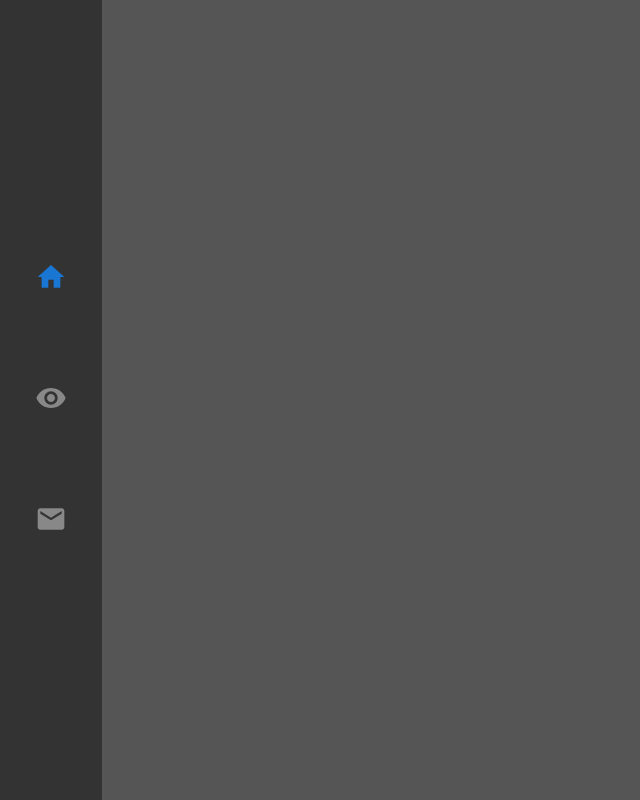
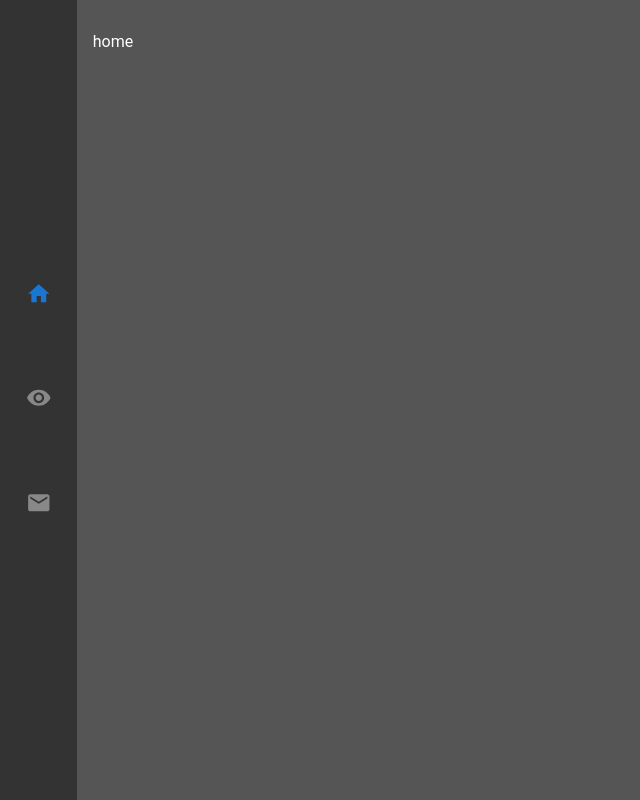
Before and after one commit to butosau2001/Portfolio, a React (Create React App) app: page / in a window 1280 px wide. Shown: the whole page, without its empty margins (0-640 px from the left). Built offline with nearby package versions, Linux system fonts and the light colour scheme.

Commit message:
mais sitinho

```diff
--- a/src/components/Sidebar/styles.js
+++ b/src/components/Sidebar/styles.js
@@ -3,7 +3,7 @@ import styled from "styled-components";
 export const Container = styled.div`
   position: fixed;
   height: 100vh;
-  width: 8vw;
+  width: 6vw;
   background-color: #333;
 
   display: flex;
--- a/src/components/SidebarButton/styles.js
+++ b/src/components/SidebarButton/styles.js
@@ -21,9 +21,8 @@ export const Container = styled.div`
   p {
     opacity: 0;
     transition: opacity 0.2s ease-out;
-    font-size: 1.4vw;
+    font-size: 1vw;
     font-weight: bold;
-    font-family: Roboto;
   }
 
   :hover {
@@ -36,9 +35,8 @@ export const Container = styled.div`
       opacity: 1;
       transition: opacity 0.2s ease-in;
 
-      font-size: 1.4vw;
+      font-size: 1vw;
       font-weight: bold;
-      font-family: Roboto;
     }
   }
 `;
--- a/src/globalStyles.js
+++ b/src/globalStyles.js
@@ -3,6 +3,8 @@ import { createGlobalStyle } from "styled-components";
 const GlobalStyle = createGlobalStyle`
 
   body {
+    font-family: "Roboto", sans-serif;
+
     background-color: #555;
     color: white;
 
--- /dev/null
+++ b/src/pages/HomePage/index.js
@@ -0,0 +1,11 @@
+import React from "react";
+
+// import { Container } from './styles';
+
+export default function HomePage() {
+  return (
+    <div>
+      <p>home</p>
+    </div>
+  );
+}
--- a/src/pages/MainPage/index.js
+++ b/src/pages/MainPage/index.js
@@ -1,14 +1,29 @@
 import React, { useState } from "react";
 import { MdHome, MdRemoveRedEye, MdEmail } from "react-icons/md";
-import { BrowserRouter as Router, Switch, Route } from "react-router-dom";
+import {
+  BrowserRouter as Router,
+  Switch,
+  Route,
+  Redirect
+} from "react-router-dom";
+
+import { Container } from "./styles";
 
 import Sidebar from "../../components/Sidebar";
 
+import HomePage from "../HomePage";
+
 export default function MainPage() {
   const [selectedPage, setSelectedPage] = useState(1);
+  const [route, setRoute] = useState("/");
 
   function handleClick(id, route) {
-    setSelectedPage(1);
+    setSelectedPage(id);
+    setRoute(route);
+  }
+
+  function redirect() {
+    return <Redirect to={route} />;
   }
 
   const buttons = [
@@ -16,9 +31,9 @@ export default function MainPage() {
       key: 1,
       title: "HOME",
       icon: (
-        <MdHome color={selectedPage === 1 ? "#1976D2" : "#888"} size="2em" />
+        <MdHome color={selectedPage === 1 ? "#1976D2" : "#888"} size="2vw" />
       ),
-      onPress: () => setSelectedPage(1)
+      onPress: () => handleClick(1, "/")
     },
     {
       key: 2,
@@ -26,36 +41,45 @@ export default function MainPage() {
       icon: (
         <MdRemoveRedEye
           color={selectedPage === 2 ? "#1976D2" : "#888"}
-          size="2em"
+          size="2vw"
         />
       ),
-      onPress: () => setSelectedPage(2)
+      onPress: () => handleClick(2, "/projects")
     },
     {
       key: 3,
       title: "CONTACT",
       icon: (
-        <MdEmail color={selectedPage === 3 ? "#1976D2" : "#888"} size="2em" />
+        <MdEmail color={selectedPage === 3 ? "#1976D2" : "#888"} size="2vw" />
       ),
-      onPress: () => setSelectedPage(3)
+      onPress: () => handleClick(3, "/contact")
     }
   ];
   return (
+    <Container>
       <div>
         <Sidebar buttons={buttons}></Sidebar>
-      <Router ref={input => (this.router = input)}>
+      </div>
+      <div class="page">
+        <Router>
+          {redirect()}
           <Switch>
             <Route exact path="/">
-            <div>home</div>
+              <HomePage />
             </Route>
             <Route path="/projects">
-            <div>projects</div>
+              <div>
+                <p>projects</p>
+              </div>
             </Route>
             <Route path="/contact">
-            <div>contact</div>
+              <div>
+                <p>contact</p>
+              </div>
             </Route>
           </Switch>
         </Router>
       </div>
+    </Container>
   );
 }
--- a/src/pages/MainPage/styles.js
+++ b/src/pages/MainPage/styles.js
@@ -0,0 +1,13 @@
+import styled from "styled-components";
+
+export const Container = styled.div`
+  display: flex;
+
+  div {
+    position: relative;
+  }
+
+  .page {
+    padding: 1rem;
+  }
+`;
```
Lines whose indentation alone changed are shown as unchanged.
